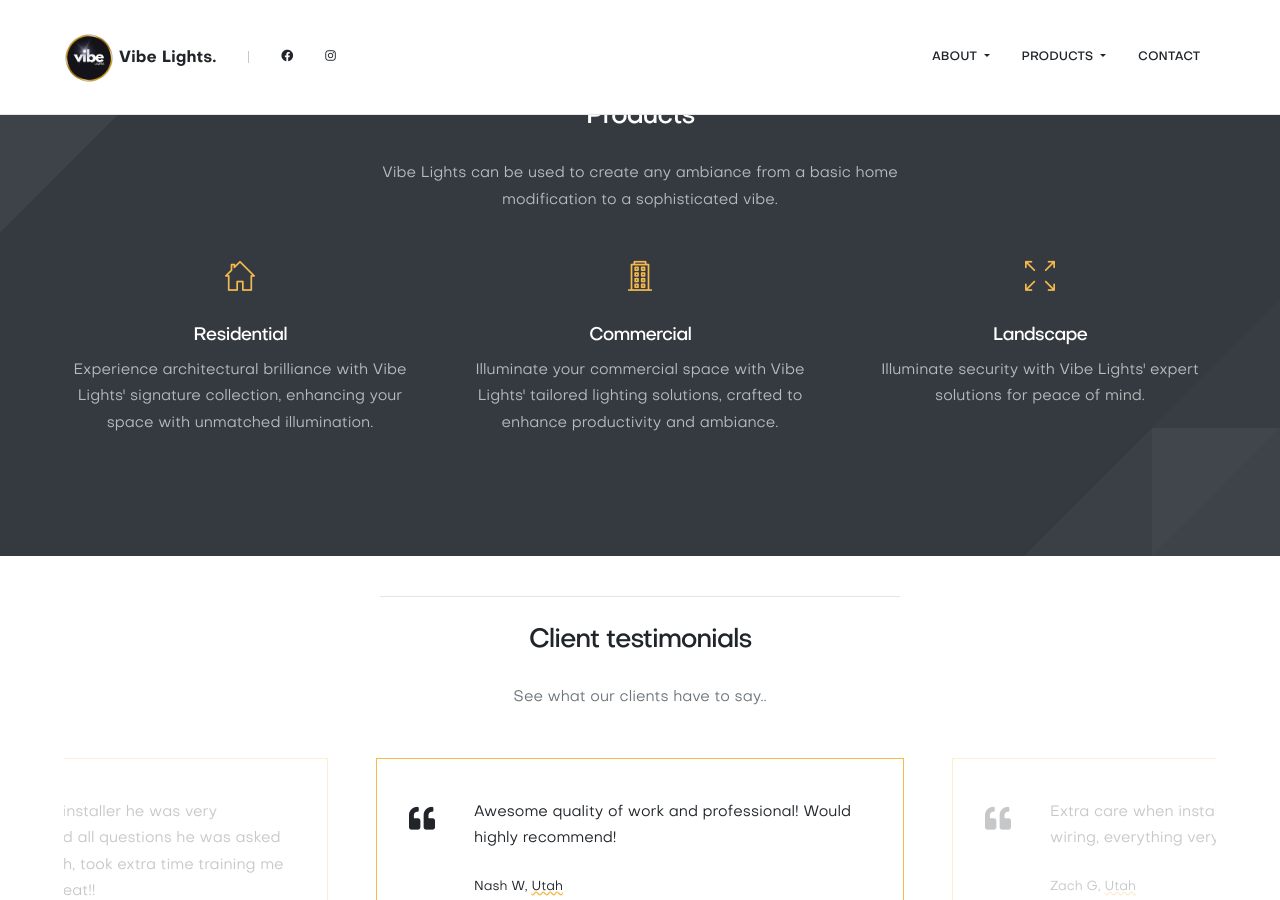
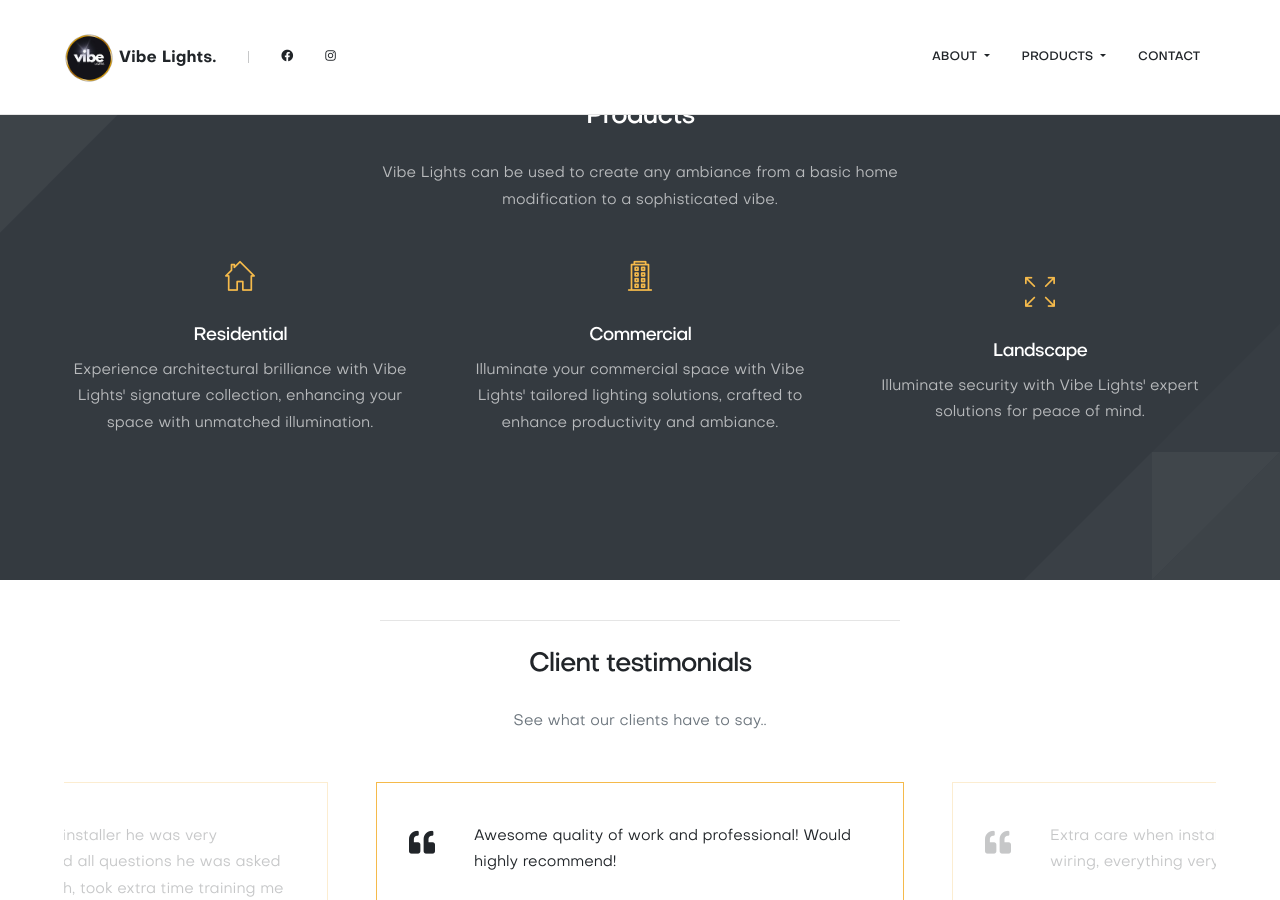
Before and after one commit to trentgarner/vibelights, a Jekyll site: the page built from index.html, in a window 1280 px wide and 900 px high, scrolled down 2028 px. Built offline with Jekyll 4.4.1, drawn with Linux system fonts in a browser that asks for light colours; some web fonts are replaced.

Commit message:
icon fix

```diff
--- a/index.html
+++ b/index.html
@@ -233,7 +233,7 @@
               </h4>
 
               <!-- Content -->
-              <p class="text-white text-muted mb-0">
+              <p class="text-white text-muted mb-4">
                 Illuminate your commercial space with Vibe Lights' tailored lighting solutions, crafted to enhance productivity and ambiance.
               </p>
 
@@ -246,7 +246,7 @@
             <div class="text-center mb-5 mb-md-0">
 
               <!-- Icon -->
-              <div class="text-primary mb-4">
+              <div class="text-primary mb-4 mt-3">
                 <span class="icon-extend icon-2x"></span>
               </div>
 
```
